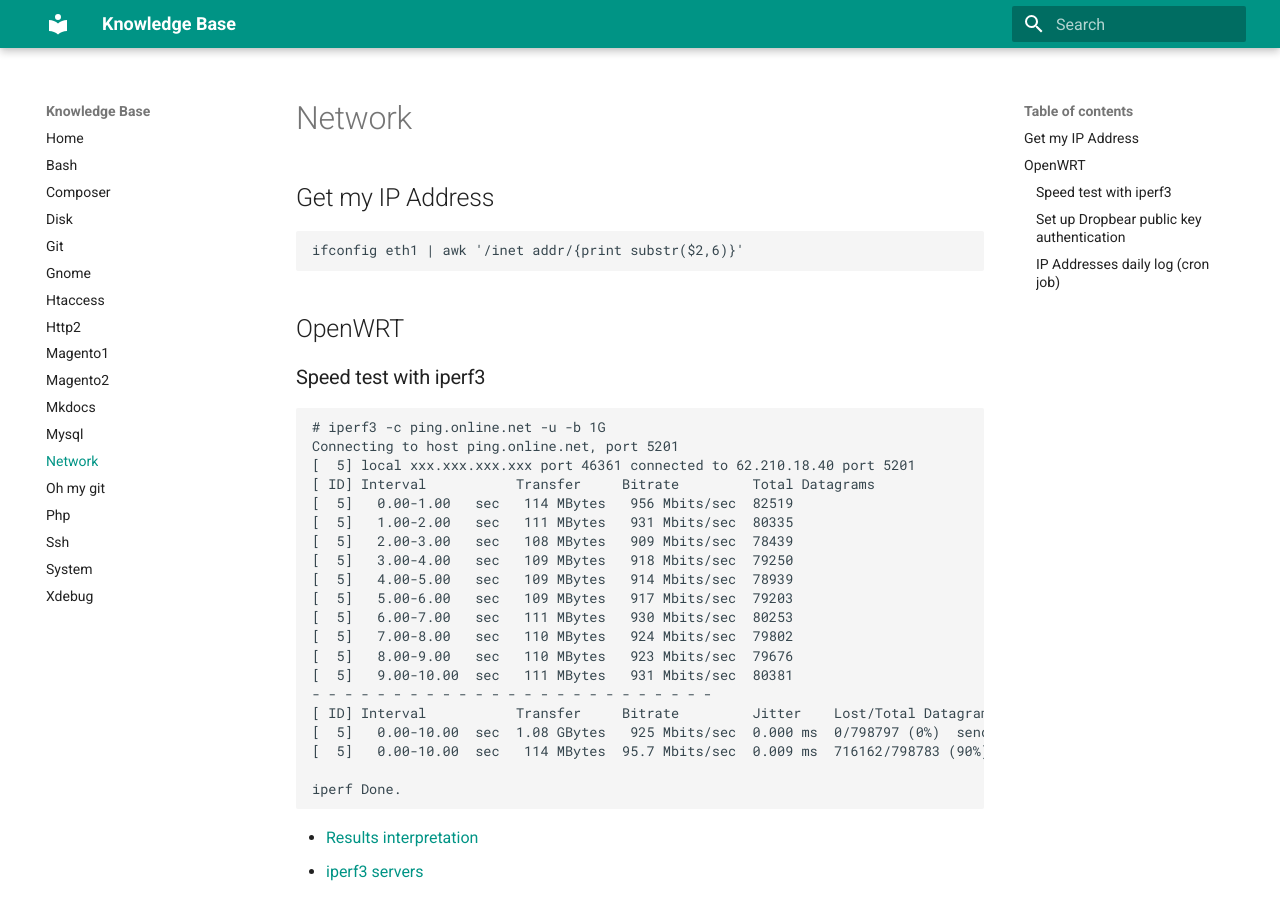
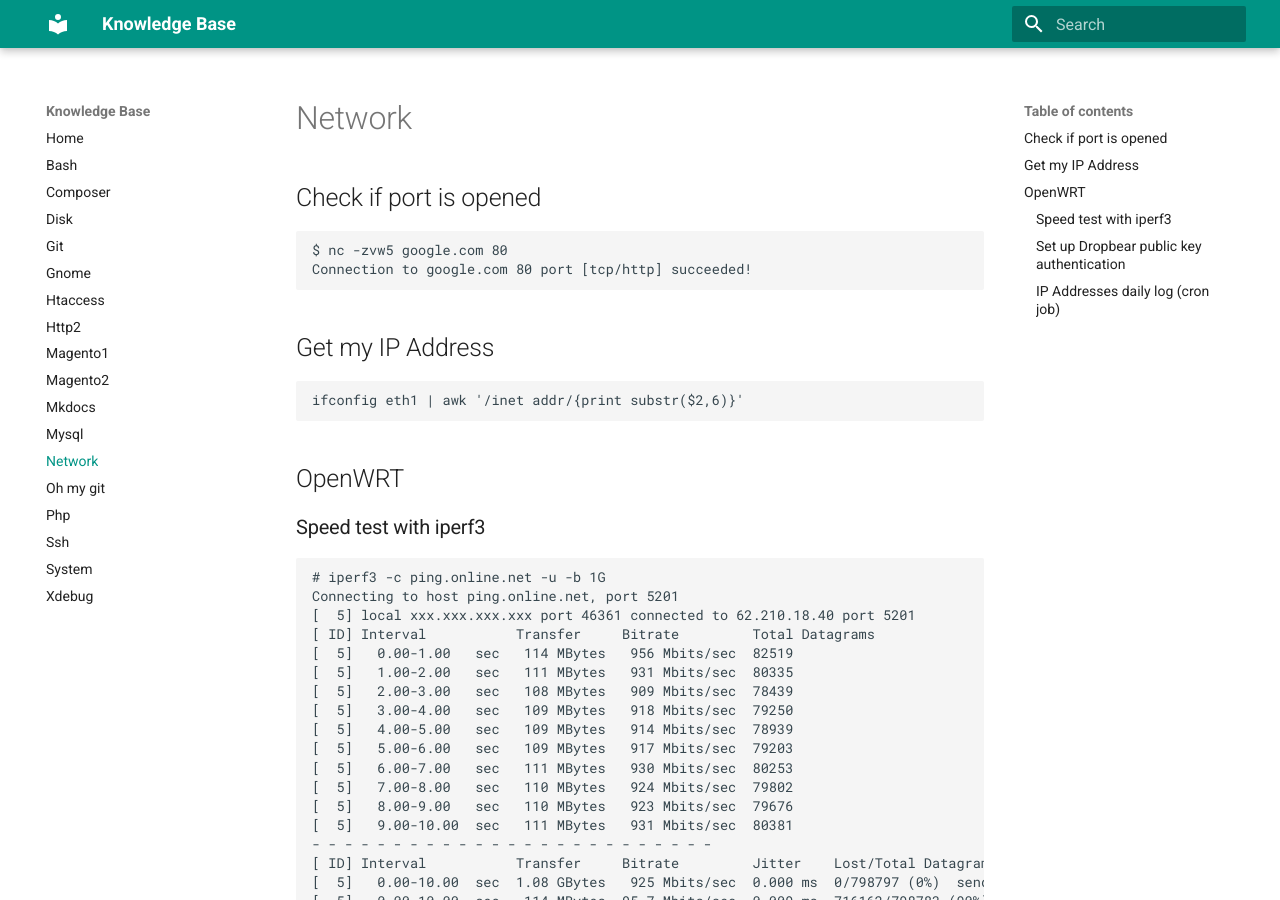
Before and after one commit to yutv/kb, an MkDocs documentation site: the page built from docs/network.md, in a window 1280 px wide and 900 px high. Built offline with MkDocs 1.6.1 and Material for MkDocs 9.7.7, drawn with Linux system fonts in a browser that asks for light colours.

Commit message:
network: check if port opened

````diff
--- a/docs/network.md
+++ b/docs/network.md
@@ -1,3 +1,8 @@
+## Check if port is opened
+
+    $ nc -zvw5 google.com 80
+    Connection to google.com 80 port [tcp/http] succeeded!
+
 ##Get my IP Address
 
 ```bash
````
